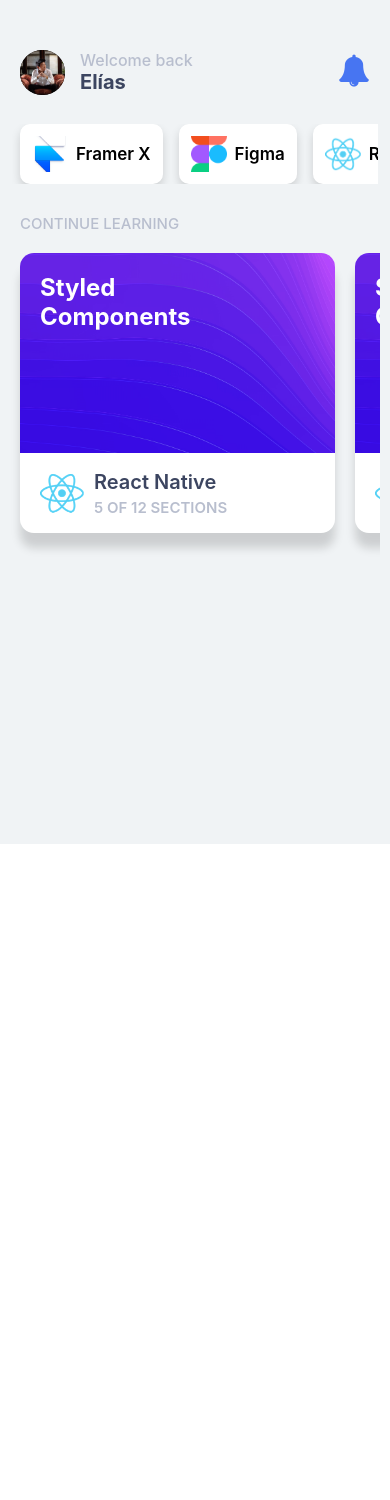
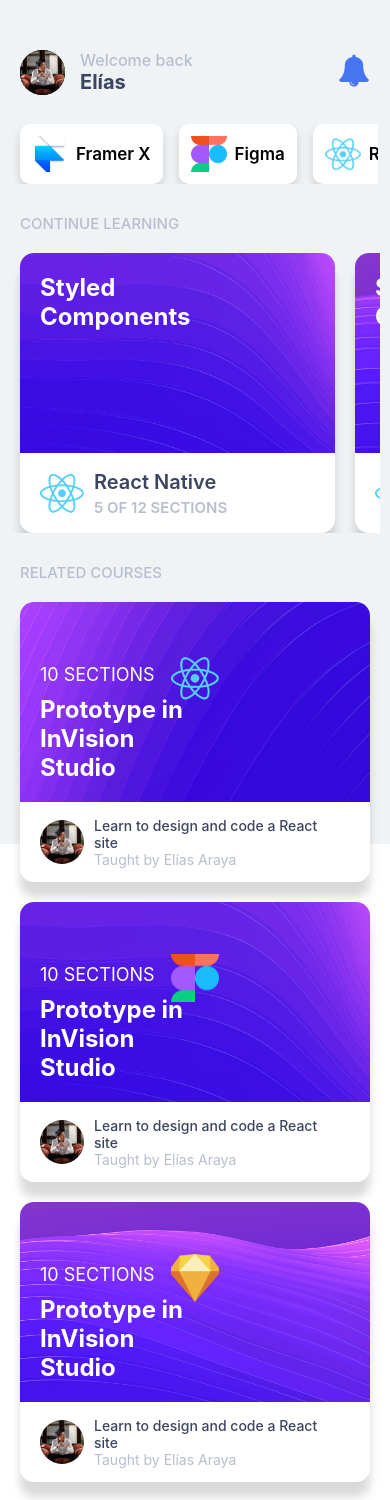
Before and after one commit to Th3lios/BlogApp, a React Native app: screen / in a window 390 px wide. Shown: the top 1500 px of the page. Before the commit the page ends 844 px from the top, so only its background shows below. Built offline with nearby package versions, Linux system fonts and the light colour scheme.

Commit message:
Related courses card added

```diff
--- /dev/null
+++ b/src/components/Cards/RelatedCard.js
@@ -0,0 +1,111 @@
+import React from 'react'
+import { View, Text, Image, StyleSheet } from 'react-native'
+
+const RelatedCard = ({title, section, caption, author, image, logo, avatar}) => {
+  return (
+    <View style={styles.container}>
+      <View style={styles.cover}>
+        <Image style={styles.image} source={image}/>
+        <Image style={styles.logo} source={logo}/>
+        <Text style={styles.section}>{section}</Text>
+        <Text style={styles.title}>{title}</Text>
+      </View>
+      <View style={styles.content}>
+        <Image style={styles.avatar} source={avatar}/>
+        <View style={styles.wrapper}>
+          <Text style={styles.caption}>{caption}</Text>
+          <Text style={styles.author}>{author}</Text>
+        </View>
+      </View>
+    </View>
+  )
+}
+
+const styles = StyleSheet.create({
+  container: {
+    backgroundColor: "white",
+    height: 280,
+    borderRadius: 14,
+    marginHorizontal: 10,
+    marginTop:20,
+    // ios
+    shadowColor: "#000",
+    shadowOffset: {
+      width: 0,
+      height: 15,
+    },
+    shadowOpacity: 0.15,
+    shadowRadius: 9.51,
+    // android
+    elevation: 15,
+  },
+  cover: {
+    width: "100%",
+    height: 200,
+    borderTopLeftRadius: 14,
+    borderTopRightRadius: 14,
+    overflow: "hidden",
+    justifyContent: "flex-end",
+  },
+  image: {
+    height: "100%",
+    width: "100%",
+    position: "absolute",
+    top: 0,
+    left: 0
+  },
+  title: {
+    fontSize: 24,
+    fontWeight: "bold",
+    marginLeft: 20,
+    color: "white",
+    width: 170,
+    paddingBottom: 20
+  },
+  section: {
+    fontSize: 18,
+    fontWeight: "400",
+    marginLeft: 20,
+    color: "white",
+    width: 170,
+    paddingBottom: 10,
+    textTransform: "uppercase"
+  },
+  content: {
+    paddingLeft: 20,
+    flex: 1,
+    flexDirection: "row",
+    alignItems: "center"
+  },
+  avatar: {
+    width: 44,
+    height: 44,
+    borderRadius: 22
+  },
+  caption: {
+    color: "#3c4560",
+    fontSize: 14,
+    fontWeight: "500",
+  },
+  author: {
+    color: "#b8bece",
+    fontSize: 14,
+    fontWeight: "400",
+  },
+  wrapper: {
+    marginLeft: 10,
+    marginRight: 30,
+    flex:1
+  },
+  logo: {
+    width: 48,
+    height: 48,
+    position: "absolute",
+    bottom: "50%",
+    left: "50%",
+    marginLeft: -24,
+  }
+
+})
+
+export default RelatedCard
--- a/src/data/cardData.js
+++ b/src/data/cardData.js
@@ -1,4 +1,4 @@
-export const CARD = [
+export const cards = [
   {
     title: "Styled Components",
     caption: "React Native",
@@ -10,26 +10,26 @@ export const CARD = [
     title: "Styled Components",
     caption: "React Native",
     subtitle: "5 of 12 sections",
-    image: require("../assets/background2.jpg"),
+    image: require("../assets/background3.jpg"),
     logo: require("../assets/logo-react.png")
   },
   {
     title: "Styled Components",
     caption: "React Native",
     subtitle: "5 of 12 sections",
-    image: require("../assets/background2.jpg"),
+    image: require("../assets/background4.jpg"),
     logo: require("../assets/logo-react.png")
   },
   {
     title: "Styled Components",
     caption: "React Native",
     subtitle: "5 of 12 sections",
-    image: require("../assets/background2.jpg"),
+    image: require("../assets/background5.jpg"),
     logo: require("../assets/logo-react.png")
   },
 ]
 
-export const LOGO = [
+export const logos = [
   {
     image: require("../assets/logo-framerx.png"),
     text: "Framer X"
@@ -43,3 +43,42 @@ export const LOGO = [
     text: "React Native"
   }
 ]
+
+export const rcards = [
+  {
+    title: "Prototype in InVision Studio",
+    section: "10 Sections",
+    caption: "Learn to design and code a React site",
+    author: "Taught by Elías Araya",
+    image: require("../assets/background1.jpg"),
+    logo: require("../assets/logo-react.png"),
+    avatar: require('../assets/avatar.jpg')
+  },
+  {
+    title: "Prototype in InVision Studio",
+    section: "10 Sections",
+    caption: "Learn to design and code a React site",
+    author: "Taught by Elías Araya",
+    image: require("../assets/background2.jpg"),
+    logo: require("../assets/logo-figma.png"),
+    avatar: require('../assets/avatar.jpg')
+  },
+  {
+    title: "Prototype in InVision Studio",
+    section: "10 Sections",
+    caption: "Learn to design and code a React site",
+    author: "Taught by Elías Araya",
+    image: require("../assets/background3.jpg"),
+    logo: require("../assets/logo-sketch.png"),
+    avatar: require('../assets/avatar.jpg')
+  },
+  {
+    title: "Prototype in InVision Studio",
+    section: "10 Sections",
+    caption: "Learn to design and code a React site",
+    author: "Taught by Elías Araya",
+    image: require("../assets/background4.jpg"),
+    logo: require("../assets/logo-studio.png"),
+    avatar: require('../assets/avatar.jpg')
+  },
+]
--- a/src/screens/HomeScreen/HomeScreen.js
+++ b/src/screens/HomeScreen/HomeScreen.js
@@ -9,7 +9,8 @@ import {
 } from 'react-native'
 import Card from '../../components/Cards/Card'
 import LogoCard from '../../components/Cards/LogoCard'
-import { CARD, LOGO } from '../../data/cardData';
+import RelatedCard from '../../components/Cards/RelatedCard'
+import { cards, rcards, logos } from '../../data/cardData';
 import Icon from 'react-native-vector-icons/Ionicons';
 import IconF from 'react-native-vector-icons/FontAwesome';
 Icon.loadFont();
@@ -36,15 +37,19 @@ class HomeScreen extends Component {
               horizontal={true}
               showsHorizontalScrollIndicator={false}
             >
-              {LOGO.map((item, key) => <LogoCard {...item} key={key}/>)}
+              {logos.map((item, key) => <LogoCard {...item} key={key}/>)}
             </ScrollView>
             <Text style={styles.subtitle}>Continue Learning</Text>
             <ScrollView
-              style={styles.cardScroll}
+              style={styles.wrapper}
               horizontal={true}
               showsHorizontalScrollIndicator={false}>
-              { CARD.map((item, key) => <Card {...item} key={key} />)}
+              { cards.map((item, key) => <Card {...item} key={key} />)}
             </ScrollView>
+            <Text style={styles.subtitle}>Related Courses</Text>
+              <View style={styles.wrapper}>
+                { rcards.map((item, key) => <RelatedCard {...item} key={key} />)}
+              </View>
           </ScrollView>
         </SafeAreaView>
       </View>
@@ -90,10 +95,9 @@ const styles = StyleSheet.create({
     top: 0,
     left: 0
   },
-  cardScroll: {
+  wrapper: {
     marginHorizontal: 10,
-    overflow: "visible",
-    paddingBottom: 30,
+    overflow: "visible"
   },
   icon: {
     position: "absolute",
```
